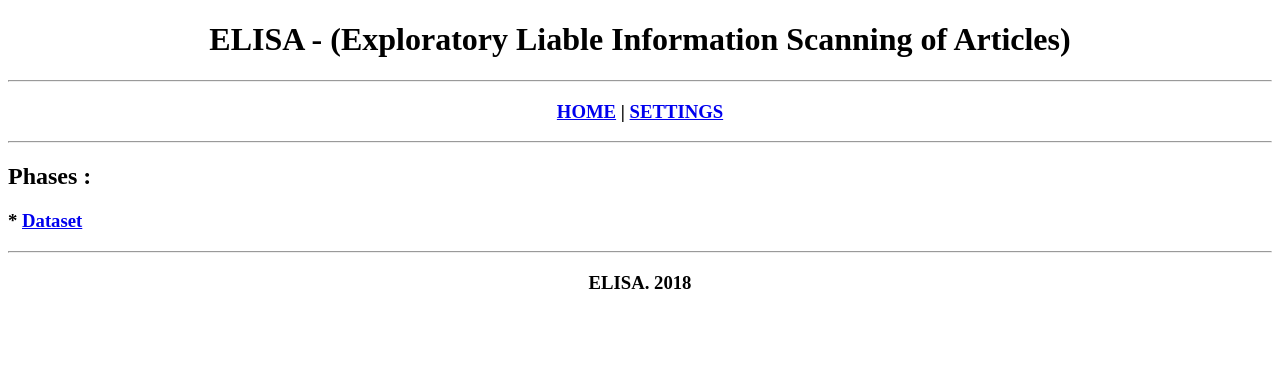
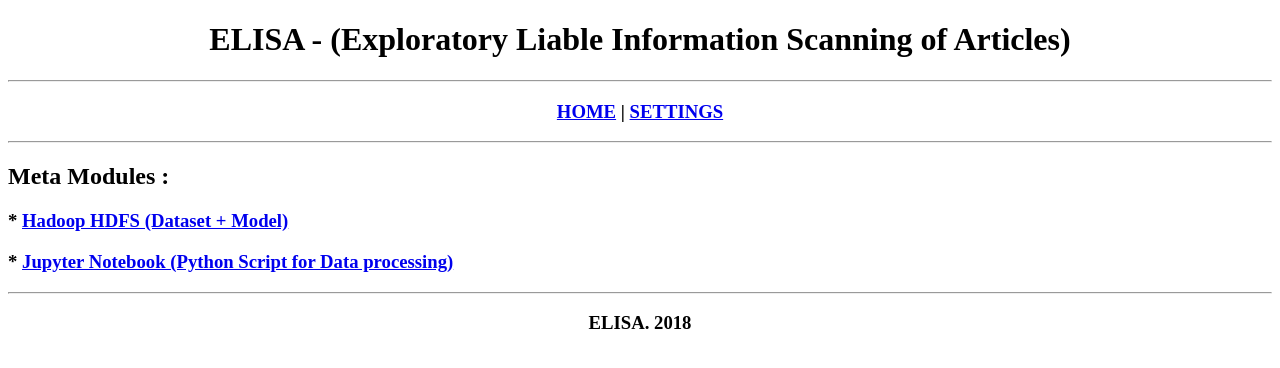
Before and after one commit to arvinsingh/ELISA, a Django app: page / in a window 1280 px wide. Shown: the top 368 px of the page. Run offline with Django 3.2, Linux system fonts and the light colour scheme; data comes from the database, SQL or seed files in the repository; both versions use the stored data as it was after the commit.

```diff
--- a/DjangoServer/ELISA_Django_Server/ELISA_Django_Server/settings.py
+++ b/DjangoServer/ELISA_Django_Server/ELISA_Django_Server/settings.py
@@ -23,7 +23,7 @@ BASE_DIR = os.path.dirname(os.path.dirname(os.path.abspath(__file__)))
 SECRET_KEY = ')dh6+dsrf=0)-i-#*=5388fyms*20c36%1q^12qtnxqmby@8_^'
 
 # SECURITY WARNING: don't run with debug turned on in production!
-DEBUG = True
+DEBUG = False
 
 ALLOWED_HOSTS = ['*']
 
--- a/DjangoServer/ELISA_Django_Server/main/models.py
+++ b/DjangoServer/ELISA_Django_Server/main/models.py
@@ -6,3 +6,4 @@ from django.db import models
 class Settings(models.Model):
     id = models.CharField(max_length=10, primary_key=True)
     hadoop_url = models.CharField(max_length=50)
+    jupyter_url = models.CharField(max_length=50)
--- a/DjangoServer/ELISA_Django_Server/main/views.py
+++ b/DjangoServer/ELISA_Django_Server/main/views.py
@@ -1,18 +1,19 @@
-from django.shortcuts import render
+from django.shortcuts import render, HttpResponse, redirect
 from .models import Settings
 # Create your views here.
 
 
 def index(request):
     data = Settings.objects.get(id="default")
-    return render(request, "index.html", {'hadoop_url': data.hadoop_url})
+    return render(request, "index.html", {'hadoop_url': data.hadoop_url, 'jupyter_url': data.jupyter_url})
 
 
 def settings(request):
     if request.POST:
         data = Settings.objects.get(id="default")
         data.hadoop_url = request.POST['hadoop_url']
+        data.jupyter_url = request.POST['jupyter_url']
         data.save()
-        return render(request, "settings.html", {'hadoop_url': data.hadoop_url})
+        return render(request, "settings.html", {'hadoop_url': data.hadoop_url, 'jupyter_url': data.jupyter_url})
     data = Settings.objects.get(id="default")
-    return render(request, "settings.html", {'hadoop_url': data.hadoop_url})
+    return render(request, "settings.html", {'hadoop_url': data.hadoop_url, 'jupyter_url': data.jupyter_url})
--- /dev/null
+++ b/DjangoServer/ELISA_Django_Server/templates/404.html
@@ -0,0 +1,5 @@
+{% include 'header.html' %}
+
+<h1 align="center">404 Not Found</h1>
+
+{% include 'footer.html' %}
--- a/DjangoServer/ELISA_Django_Server/templates/header.html
+++ b/DjangoServer/ELISA_Django_Server/templates/header.html
@@ -3,6 +3,7 @@
 <head>
     <meta charset="UTF-8">
     <title>ELISA</title>
+     <meta http-equiv="Content-Security-Policy" content="frame-ancestors 'none'">
 </head>
 <body>
     <h1 align="center">ELISA - (Exploratory Liable Information Scanning of Articles)</h1>
--- a/DjangoServer/ELISA_Django_Server/templates/index.html
+++ b/DjangoServer/ELISA_Django_Server/templates/index.html
@@ -1,7 +1,9 @@
 {% include 'header.html' %}
 
-<h2>Phases : </h2>
+<h2>Meta Modules : </h2>
 
-<h3> * <a target="_blank" href={{ hadoop_url }}> Dataset</a></h3>
+<h3> * <a target="_blank" href={{ hadoop_url }}> Hadoop HDFS (Dataset + Model)</a></h3>
+
+<h3> * <a target="_blank" href={{ jupyter_url }}> Jupyter Notebook (Python Script for Data processing)</a></h3>
 
 {% include 'footer.html' %}
```
Also changed, not shown: DjangoServer/ELISA_Django_Server/templates/settings.html (+11 -1 lines), DjangoServer/ELISA_Django_Server/db.sqlite3, DjangoServer/ELISA_Django_Server/main/migrations/0002_settings_jupyter_url.py (added), README.md, 2 other files.
